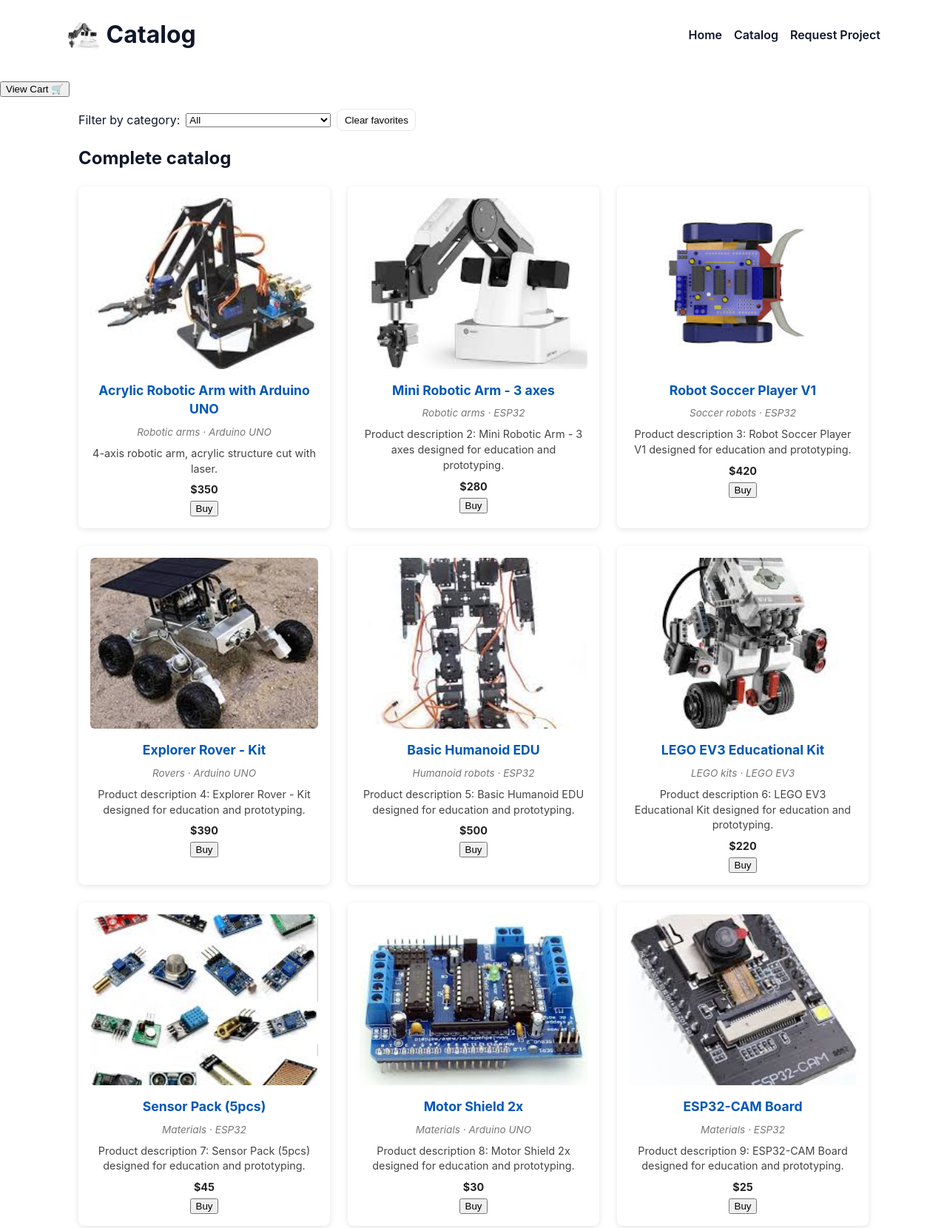
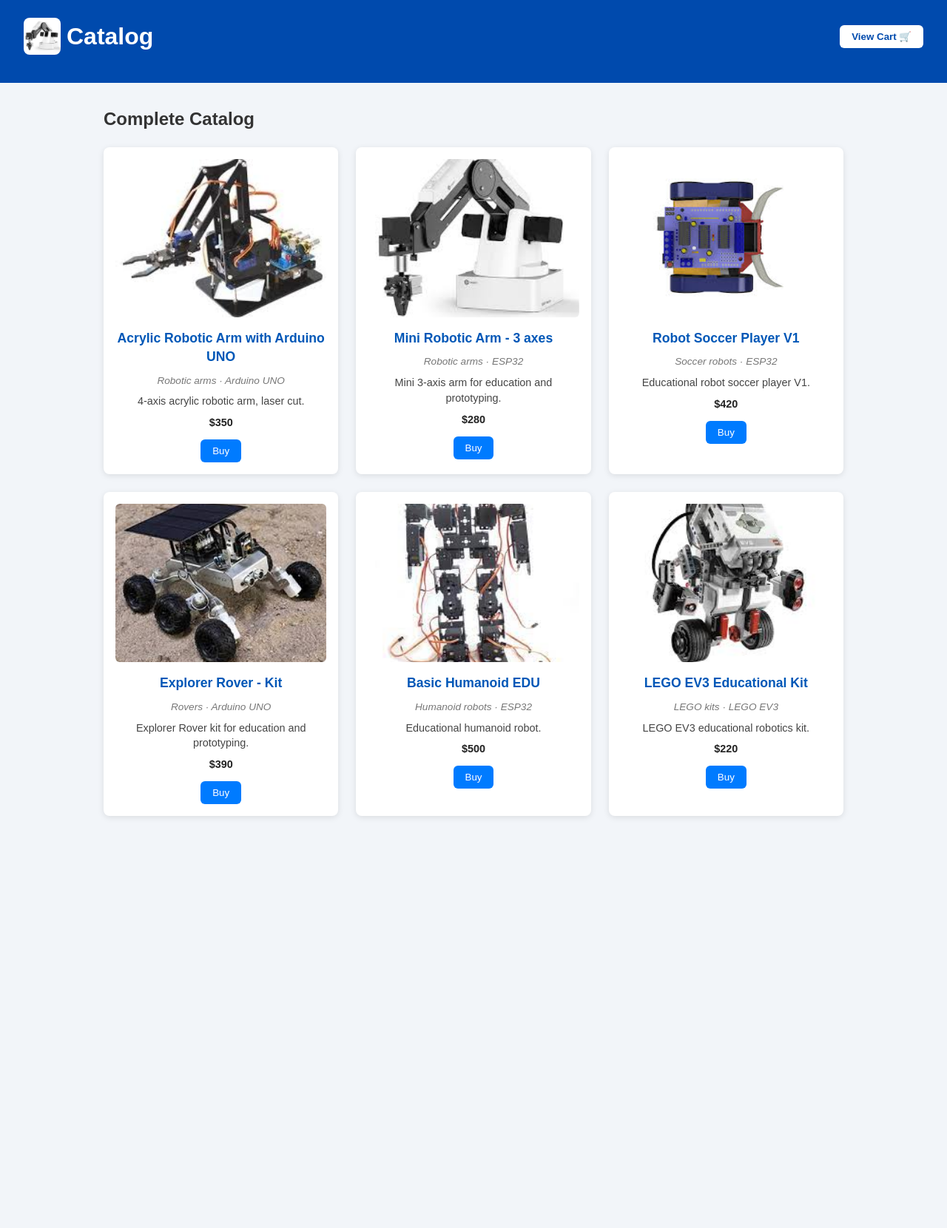
Before and after one commit to SanjCorp/Sanj3D-Store, a website: page frontend/catalogo.html in a window 1280 px wide. Shown: the part 13-1673 px from the top of the page at 74% size. After the commit the page ends 1148 px from the top, so only its background shows below. Drawn offline with Linux system fonts and the light colour scheme.

Commit message:
Add cart page and integrate buy button functionality in catalog

```diff
--- a/frontend/catalogo.html
+++ b/frontend/catalogo.html
@@ -9,264 +9,122 @@
 <link rel="icon" href="img/2.jpg">
 <link rel="stylesheet" href="styles.css">
 <style>
-  /* Styles for the catalog cards */
-  .grid {
-    display: grid;
-    grid-template-columns: repeat(auto-fit, minmax(280px, 1fr));
-    gap: 1.5rem;
-  }
-  .card {
-    background: white;
-    border-radius: 8px;
-    box-shadow: 0 2px 8px rgb(0 0 0 / 0.1);
-    padding: 1rem;
-    display: flex;
-    flex-direction: column;
-    align-items: center;
-    text-align: center;
-  }
-  .card img {
-    max-width: 100%;
-    height: auto;
-    border-radius: 6px;
-    margin-bottom: 0.75rem;
-  }
-  .card h4 {
-    margin: 0.25rem 0;
-    font-size: 1.1rem;
-    color: #0057b7;
-  }
-  .card p {
-    margin: 0.25rem 0;
-    font-size: 0.9rem;
-    color: #444;
-  }
-  .card p em {
-    font-size: 0.85rem;
-    color: #777;
-  }
-  .card p strong {
-    color: #222;
-    font-weight: 700;
-    margin-top: 0.5rem;
-  }
+  body { font-family: 'Poppins', Arial, sans-serif; background: #f2f5f9; margin:0; color:#333; }
+  header { display:flex; justify-content:space-between; align-items:center; padding:1rem 2rem; background:#004aad; color:white; }
+  header h1 { display:flex; align-items:center; gap:0.5rem; }
+  .logo { width:50px; border-radius:8px; }
+  #cart-btn { background:white; color:#004aad; border:none; padding:0.5rem 1rem; border-radius:6px; cursor:pointer; font-weight:600; }
+  main { max-width:1000px; margin:2rem auto; }
+  .grid { display:grid; grid-template-columns:repeat(auto-fit,minmax(280px,1fr)); gap:1.5rem; }
+  .card { background:white; border-radius:8px; box-shadow:0 2px 8px rgb(0 0 0 /0.1); padding:1rem; display:flex; flex-direction:column; align-items:center; text-align:center; }
+  .card img { max-width:100%; height:auto; border-radius:6px; margin-bottom:0.75rem; }
+  .card h4 { margin:0.25rem 0; color:#0057b7; font-size:1.1rem; }
+  .card p { margin:0.25rem 0; color:#444; font-size:0.9rem; }
+  .card p em { font-size:0.85rem; color:#777; }
+  .card p strong { color:#222; font-weight:700; margin-top:0.5rem; }
+  .buy-btn { margin-top:0.5rem; background:#007bff; color:white; border:none; padding:0.5rem 1rem; border-radius:6px; cursor:pointer; transition:0.3s; }
+  .buy-btn:hover { background:#005ecb; }
 </style>
 </head>
 <body>
-<header class="container header" role="banner">
-  <div class="brand">
-    <!-- Optimized logo -->
-    <img src="img/2.jpg" alt="catalog logo" width="64" height="64" fetchpriority="high" loading="eager">
-    <div><h1>Catalog</h1></div>
-  </div>
-  <div>
-    <button class="hamburger" aria-expanded="false" aria-controls="site-nav">☰</button>
-    <nav id="site-nav" role="navigation" aria-label="Main">
-      <ul>
-        <li><a href="index.html">Home</a></li>
-        <li><a href="catalogo.html">Catalog</a></li>
-        <li><a href="contacto.html">Request Project</a></li>
-      </ul>
-    </nav>
-  </div>
-</header>
+
 <header>
-  <button id="cart.html">View Cart 🛒</button>
+  <h1><img src="img/2.jpg" class="logo" alt="Logo">Catalog</h1>
+  <button id="cart-btn">View Cart 🛒</button>
 </header>
 
-<main class="container">
-  <section class="controls">
-    <label for="filter">Filter by category:</label>
-    <select id="filter">
-      <option value="all" selected>All</option>
-      <option value="brazo">Robotic arms</option>
-      <option value="rovers">Rovers</option>
-      <option value="robots">Robots (Humanoid & Soccer)</option>
-      <option value="materiales">Materials</option>
-      <option value="kits">Kits</option>
-    </select>
-    <button id="clear-favs" class="filter">Clear favorites</button>
-  </section>
-
+<main>
   <section>
-    <h2>Complete catalog</h2>
+    <h2>Complete Catalog</h2>
     <div id="catalogo-grid" class="grid">
-      <!-- Cards remain exactly the same -->
+      <!-- Example product card -->
       <div class="card" data-cat="brazo">
-        <img src="img/1.jpg" alt="Acrylic Robotic Arm with Arduino UNO" loading="lazy" width="300" height="200">
+        <img src="img/1.jpg" alt="Acrylic Robotic Arm">
         <h4>Acrylic Robotic Arm with Arduino UNO</h4>
         <p><em>Robotic arms · Arduino UNO</em></p>
-        <p>4-axis robotic arm, acrylic structure cut with laser.</p>
+        <p>4-axis acrylic robotic arm, laser cut.</p>
         <p><strong>$350</strong></p>
-        <button class="buy-btn" data-product="Acrylic Robotic Arm with Arduino UNO" data-price="450">Buy</button>
+        <button class="buy-btn" data-id="p001" data-product="Acrylic Robotic Arm with Arduino UNO" data-price="350">Buy</button>
       </div>
 
       <div class="card" data-cat="brazo">
-        <img src="img/2.jpg" alt="Mini Robotic Arm - 3 axes" loading="lazy" width="300" height="200">
+        <img src="img/2.jpg" alt="Mini Robotic Arm">
         <h4>Mini Robotic Arm - 3 axes</h4>
         <p><em>Robotic arms · ESP32</em></p>
-        <p>Product description 2: Mini Robotic Arm - 3 axes designed for education and prototyping.</p>
+        <p>Mini 3-axis arm for education and prototyping.</p>
         <p><strong>$280</strong></p>
-        <button class="buy-btn" data-product="Mini Robotic Arm - 3 axes" data-price="450">Buy</button>
+        <button class="buy-btn" data-id="p002" data-product="Mini Robotic Arm - 3 axes" data-price="280">Buy</button>
       </div>
 
       <div class="card" data-cat="robots">
-        <img src="img/3.jpg" alt="Robot Soccer Player V1" loading="lazy" width="300" height="200">
+        <img src="img/3.jpg" alt="Robot Soccer Player V1">
         <h4>Robot Soccer Player V1</h4>
         <p><em>Soccer robots · ESP32</em></p>
-        <p>Product description 3: Robot Soccer Player V1 designed for education and prototyping.</p>
+        <p>Educational robot soccer player V1.</p>
         <p><strong>$420</strong></p>
-        <button class="buy-btn" data-product="Robot Soccer Player V1" data-price="450">Buy</button>
+        <button class="buy-btn" data-id="p003" data-product="Robot Soccer Player V1" data-price="420">Buy</button>
       </div>
 
       <div class="card" data-cat="rovers">
-        <img src="img/4.jpg" alt="Explorer Rover - Kit" loading="lazy" width="300" height="200">
+        <img src="img/4.jpg" alt="Explorer Rover Kit">
         <h4>Explorer Rover - Kit</h4>
         <p><em>Rovers · Arduino UNO</em></p>
-        <p>Product description 4: Explorer Rover - Kit designed for education and prototyping.</p>
+        <p>Explorer Rover kit for education and prototyping.</p>
         <p><strong>$390</strong></p>
-        <button class="buy-btn" data-product="Explorer Rover - Kit" data-price="450">Buy</button>
+        <button class="buy-btn" data-id="p004" data-product="Explorer Rover - Kit" data-price="390">Buy</button>
       </div>
 
       <div class="card" data-cat="robots">
-        <img src="img/5.jpg" alt="Basic Humanoid EDU" loading="lazy" width="300" height="200">
+        <img src="img/5.jpg" alt="Basic Humanoid EDU">
         <h4>Basic Humanoid EDU</h4>
         <p><em>Humanoid robots · ESP32</em></p>
-        <p>Product description 5: Basic Humanoid EDU designed for education and prototyping.</p>
+        <p>Educational humanoid robot.</p>
         <p><strong>$500</strong></p>
-        <button class="buy-btn" data-product="Basic Humanoid EDU" data-price="450">Buy</button>
+        <button class="buy-btn" data-id="p005" data-product="Basic Humanoid EDU" data-price="500">Buy</button>
       </div>
 
       <div class="card" data-cat="kits">
-        <img src="img/6.jpg" alt="LEGO EV3 Educational Kit" loading="lazy" width="300" height="200">
+        <img src="img/6.jpg" alt="LEGO EV3 Kit">
         <h4>LEGO EV3 Educational Kit</h4>
         <p><em>LEGO kits · LEGO EV3</em></p>
-        <p>Product description 6: LEGO EV3 Educational Kit designed for education and prototyping.</p>
+        <p>LEGO EV3 educational robotics kit.</p>
         <p><strong>$220</strong></p>
-        <button class="buy-btn" data-product="LEGO EV3 Educational Kit" data-price="450">Buy</button>
+        <button class="buy-btn" data-id="p006" data-product="LEGO EV3 Educational Kit" data-price="220">Buy</button>
       </div>
 
-      <div class="card" data-cat="materiales">
-        <img src="img/7.jpg" alt="Sensor Pack (5pcs)" loading="lazy" width="300" height="200">
-        <h4>Sensor Pack (5pcs)</h4>
-        <p><em>Materials · ESP32</em></p>
-        <p>Product description 7: Sensor Pack (5pcs) designed for education and prototyping.</p>
-        <p><strong>$45</strong></p>
-        <button class="buy-btn" data-product="Sensor Pack (5pcs)" data-price="450">Buy</button>
-      </div>
-
-      <div class="card" data-cat="materiales">
-        <img src="img/8.jpg" alt="Motor Shield 2x" loading="lazy" width="300" height="200">
-        <h4>Motor Shield 2x</h4>
-        <p><em>Materials · Arduino UNO</em></p>
-        <p>Product description 8: Motor Shield 2x designed for education and prototyping.</p>
-        <p><strong>$30</strong></p>
-        <button class="buy-btn" data-product="Motor Shield 2x" data-price="450">Buy</button>
-      </div>
-
-      <div class="card" data-cat="materiales">
-        <img src="img/9.jpg" alt="ESP32-CAM Board" loading="lazy" width="300" height="200">
-        <h4>ESP32-CAM Board</h4>
-        <p><em>Materials · ESP32</em></p>
-        <p>Product description 9: ESP32-CAM Board designed for education and prototyping.</p>
-        <p><strong>$25</strong></p>
-        <button class="buy-btn" data-product="ESP32-CAM Board" data-price="450">Buy</button>
-      </div>
-
-      <div class="card" data-cat="materiales">
-        <img src="img/10.jpg" alt="Testing Station (Breadboard kit)" loading="lazy" width="300" height="200">
-        <h4>Testing Station (Breadboard kit)</h4>
-        <p><em>Materials · Arduino UNO</em></p>
-        <p>Product description 10: Testing Station (Breadboard kit) designed for education and prototyping.</p>
-        <p><strong>$40</strong></p>
-        <button class="buy-btn" data-product="Testing Station (Breadboard kit)" data-price="450">Buy</button>
-      </div>
-
-      <div class="card">
-        <img src="img/11.jpg" alt="Secure IoT Door" loading="lazy" width="300" height="200">
-        <h4>Secure IoT Door</h4>
-        <p><em>Security systems · ESP32</em></p>
-        <p>Product description 11: Secure IoT Door designed for education and prototyping.</p>
-        <p><strong>$160</strong></p>
-        <button class="buy-btn" data-product="Secure IoT Door" data-price="450">Buy</button>
-      </div>
-
-      <div class="card">
-        <img src="img/12.jpg" alt="Trupan Robotic Chassis" loading="lazy" width="300" height="200">
-        <h4>Trupan Robotic Chassis</h4>
-        <p><em>Special projects · Arduino UNO</em></p>
-        <p>Product description 12: Trupan Robotic Chassis designed for education and prototyping.</p>
-        <p><strong>$310</strong></p>
-        <button class="buy-btn" data-product="Trupan Robotic Chassis" data-price="450">Buy</button>
-      </div>
-
-      <div class="card" data-cat="materiales">
-        <img src="img/13.jpg" alt="Obstacle Detection Kit" loading="lazy" width="300" height="200">
-        <h4>Obstacle Detection Kit</h4>
-        <p><em>Materials · ESP32</em></p>
-        <p>Product description 13: Obstacle Detection Kit designed for education and prototyping.</p>
-        <p><strong>$55</strong></p>
-        <button class="buy-btn" data-product="Obstacle Detection Kit" data-price="450">Buy</button>
-      </div>
-
-      <div class="card" data-cat="brazo">
-        <img src="img/14.jpg" alt="Delta Arm EDU" loading="lazy" width="300" height="200">
-        <h4>Delta Arm EDU</h4>
-        <p><em>Robotic arms · Arduino UNO</em></p>
-        <p>Product description 14: Delta Arm EDU designed for education and prototyping.</p>
-        <p><strong>$450</strong></p>
-        <button class="buy-btn" data-product="Delta Arm EDU" data-price="450">Buy</button>
-      </div>
+      <!-- Agrega los demás productos de la misma forma, asegurándote de usar IDs únicos -->
     </div>
   </section>
 </main>
 
-<!-- Modal Fullscreen -->
-<div id="buy-modal" style="display:none;">
-  <div id="modal-content">
-    <button id="modal-close" aria-label="Close modal">X</button>
-    <h2 id="modal-title">Buy Product</h2>
-    <form id="buy-form">
-      <input type="hidden" id="product-name" name="producto">
-      <label for="nombre">Name:</label>
-      <input type="text" id="nombre" name="nombre" required>
-      <label for="email">Email:</label>
-      <input type="email" id="email" name="email" required>
-      <label for="cantidad">Quantity:</label>
-      <input type="number" id="cantidad" name="cantidad" value="1" min="1" required>
-      <button type="submit">Submit Order</button>
-    </form>
-  </div>
-</div>
+<script type="module">
+const cartBtn = document.getElementById("cart-btn");
 
-<footer class="container footer">
-  <div>© Ricardo Sanjines - Robotics Lab</div>
-  <div><a href="attributions.html">Attributions</a> · <a href="https://youtu.be/cLYs1AFFROo?si=MJXdSz-cHtrqmirV">Demo video (link)</a></div>
-</footer>
+// Agregar productos al carrito
+document.querySelectorAll(".buy-btn").forEach(btn => {
+  btn.addEventListener("click", () => {
+    const product = {
+      id: btn.dataset.id,
+      name: btn.dataset.product,
+      price: Number(btn.dataset.price),
+      quantity: 1
+    };
 
-<script type="module" src="./scripts/catalogo.js"></script>
+    let cart = JSON.parse(localStorage.getItem("cart")) || [];
+    const existing = cart.find(p => p.id === product.id);
+    if (existing) existing.quantity += 1;
+    else cart.push(product);
 
-<!-- Filtro dinámico -->
-<script>
-document.addEventListener('DOMContentLoaded', () => {
-  const filterSelect = document.getElementById('filter');
-  const cards = document.querySelectorAll('#catalogo-grid .card');
+    localStorage.setItem("cart", JSON.stringify(cart));
+    alert(`${product.name} added to cart!`);
+  });
+});
 
-  function applyFilter() {
-    const selected = filterSelect.value;
-    cards.forEach(card => {
-      const cat = card.dataset.cat || '';
-      if (selected === 'all' || cat === selected) {
-        card.style.display = '';
-      } else {
-        card.style.display = 'none';
-      }
-    });
-  }
-
-  filterSelect.addEventListener('change', applyFilter);
-  applyFilter(); // Ejecutar al cargar
+// Ir al carrito
+cartBtn.addEventListener("click", () => {
+  window.location.href = "cart.html";
 });
 </script>
+
 </body>
 </html>
```
Also changed, not shown: frontend/scripts/catalogo.js (+8 -2 lines).
